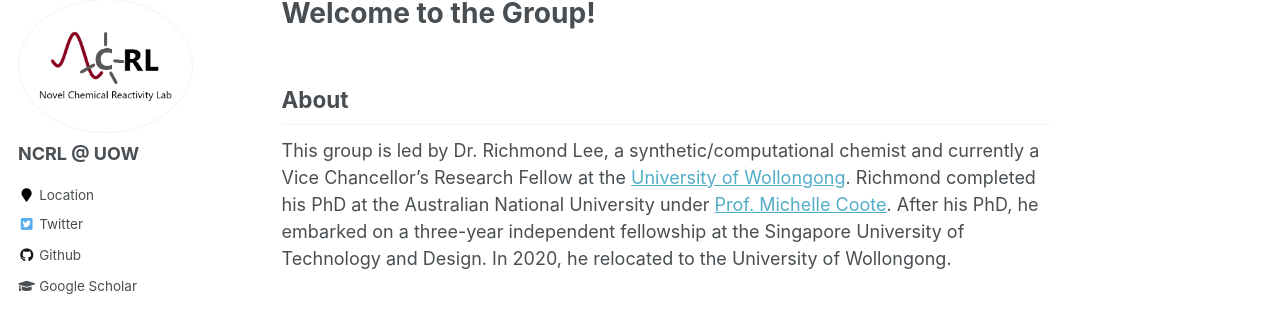
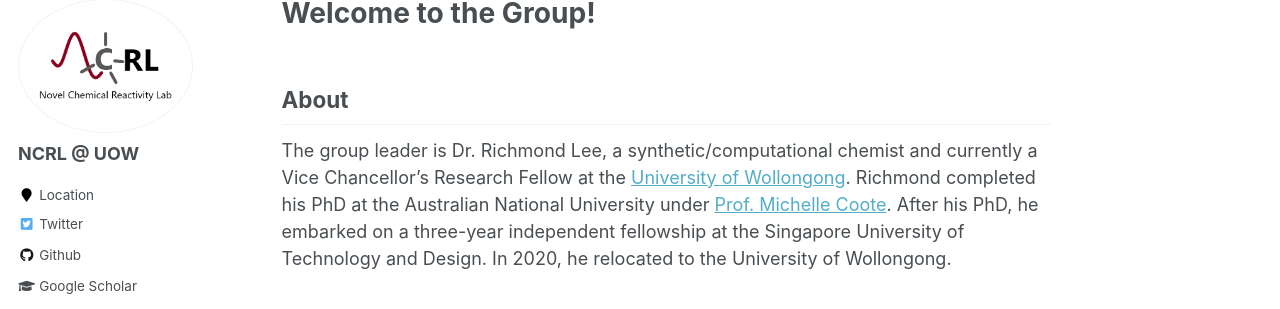
Before and after one commit to riclzh/chemrxn, a Jekyll site: the page built from _pages/about.md, in a window 1280 px wide and 925 px high. Shown: the part 119-428 px from the top of the window. Built offline with Jekyll 4.4.1, drawn with Linux system fonts in a browser that asks for light colours; some web fonts are replaced.

Commit message:
Update about.md

```diff
--- a/_pages/about.md
+++ b/_pages/about.md
@@ -9,7 +9,7 @@ redirect_from:
 ---
 About
 ---
-This group is led by Dr. Richmond Lee, a synthetic/computational chemist and currently a Vice Chancellor's Research Fellow at the [University of Wollongong](https://scholars.uow.edu.au/display/richmond_lee). Richmond completed his PhD at the Australian National University under [Prof. Michelle Coote](https://rsc.anu.edu.au/~mcoote/). After his PhD, he embarked on a three-year independent fellowship at the Singapore University of Technology and Design. In 2020, he relocated to the University of Wollongong.
+The group leader is Dr. Richmond Lee, a synthetic/computational chemist and currently a Vice Chancellor's Research Fellow at the [University of Wollongong](https://scholars.uow.edu.au/display/richmond_lee). Richmond completed his PhD at the Australian National University under [Prof. Michelle Coote](https://rsc.anu.edu.au/~mcoote/). After his PhD, he embarked on a three-year independent fellowship at the Singapore University of Technology and Design. In 2020, he relocated to the University of Wollongong.
 
 Research focus
 ---
```
